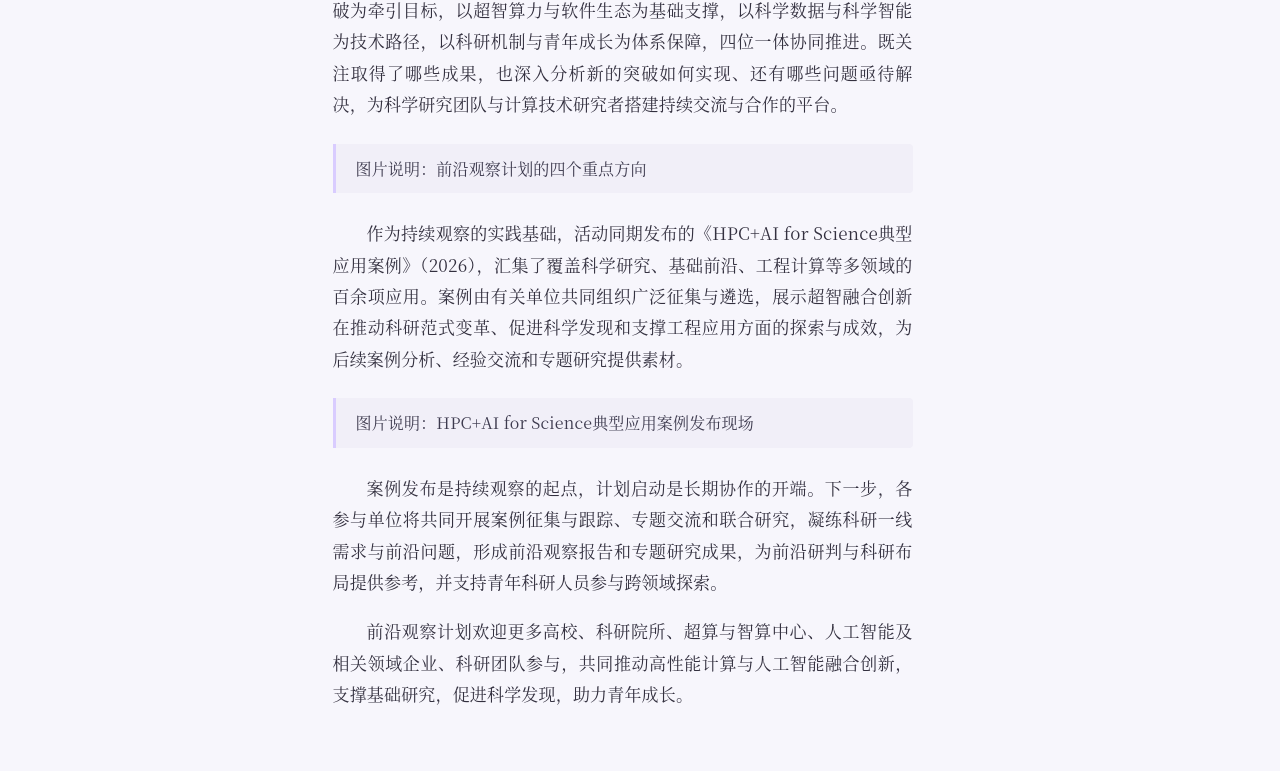
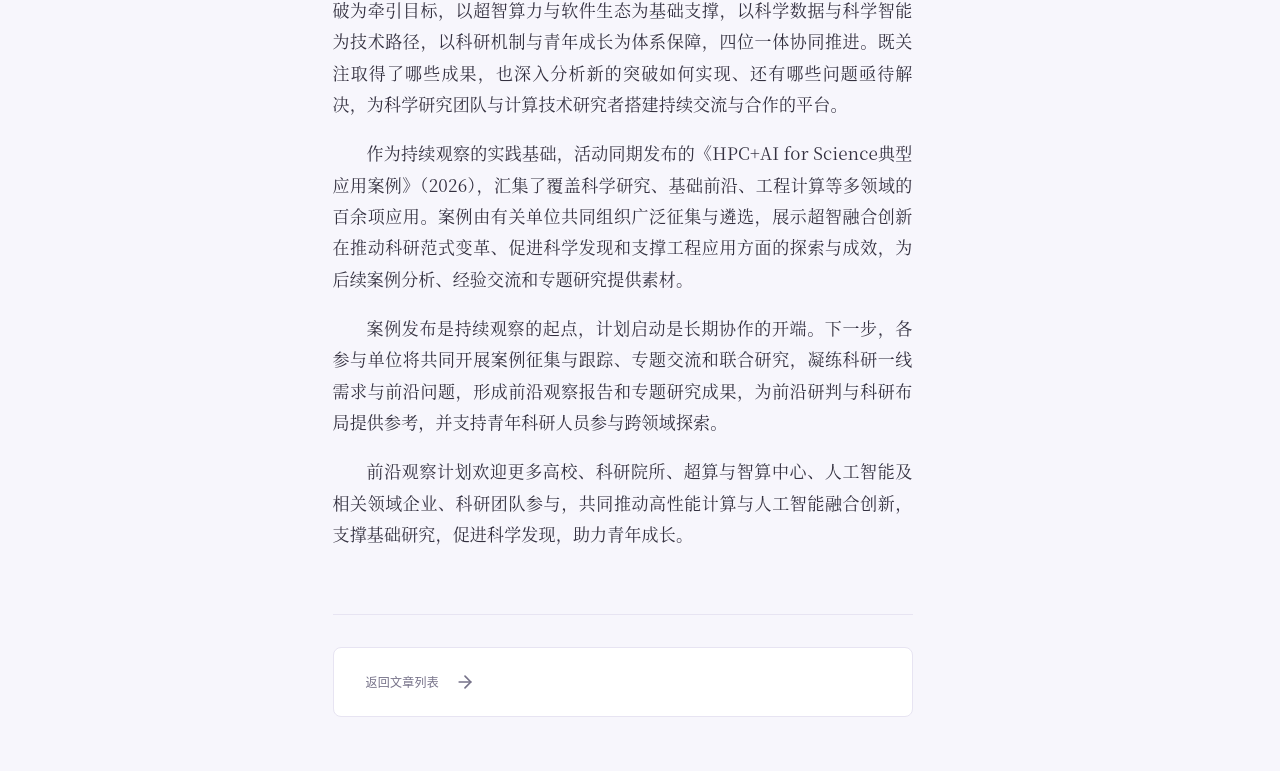
Before and after one commit to arcsysu/chaozhi-global-perspectives, an Astro site: page /chaozhi-global-perspectives/articles/hpc-ai-for-science-observation-plan-launched in a window 1280 px wide. Shown: the part 1275-2046 px from the top of the page. Built offline with nearby package versions, Linux system fonts and the light colour scheme; Astro itself is replaced by a stand-in of ours.

Commit message:
Revise content and remove image descriptions
Removed image descriptions and refined text for clarity.

```diff
--- a/src/content/articles/hpc-ai-for-science-observation-plan-launched/index.md
+++ b/src/content/articles/hpc-ai-for-science-observation-plan-launched/index.md
@@ -24,11 +24,7 @@ sourceType: press-release
 
 计划将发挥各联合发起单位在算力设施、人工智能、科学研究与应用实践等方面的优势，围绕四个方向持续开展观察与研究：以科学发现与工程突破为牵引目标，以超智算力与软件生态为基础支撑，以科学数据与科学智能为技术路径，以科研机制与青年成长为体系保障，四位一体协同推进。既关注取得了哪些成果，也深入分析新的突破如何实现、还有哪些问题亟待解决，为科学研究团队与计算技术研究者搭建持续交流与合作的平台。
 
-> 图片说明：前沿观察计划的四个重点方向
-
 作为持续观察的实践基础，活动同期发布的《HPC+AI for Science典型应用案例》（2026），汇集了覆盖科学研究、基础前沿、工程计算等多领域的百余项应用。案例由有关单位共同组织广泛征集与遴选，展示超智融合创新在推动科研范式变革、促进科学发现和支撑工程应用方面的探索与成效，为后续案例分析、经验交流和专题研究提供素材。
-
-> 图片说明：HPC+AI for Science典型应用案例发布现场
 
 案例发布是持续观察的起点，计划启动是长期协作的开端。下一步，各参与单位将共同开展案例征集与跟踪、专题交流和联合研究，凝练科研一线需求与前沿问题，形成前沿观察报告和专题研究成果，为前沿研判与科研布局提供参考，并支持青年科研人员参与跨领域探索。
 
```
